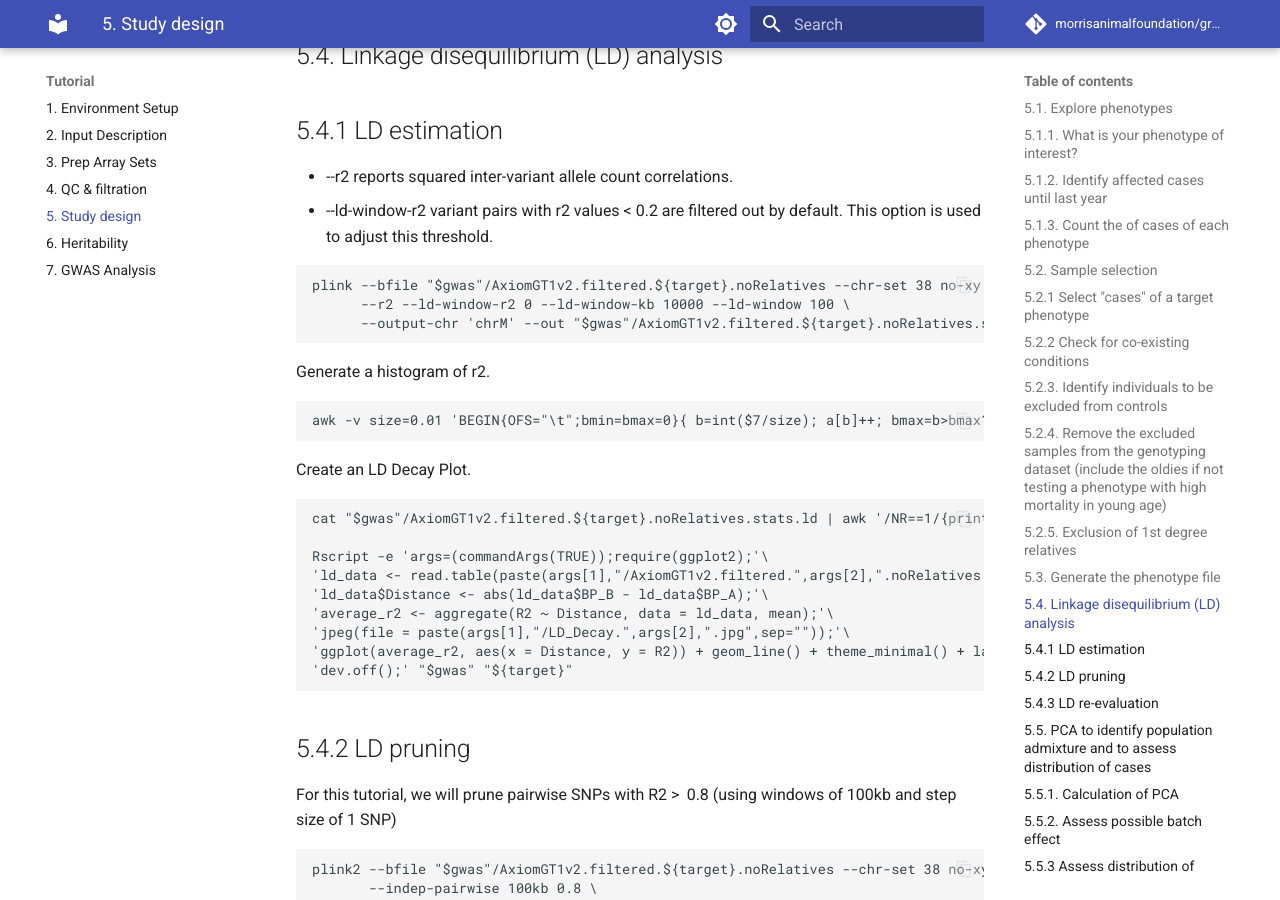
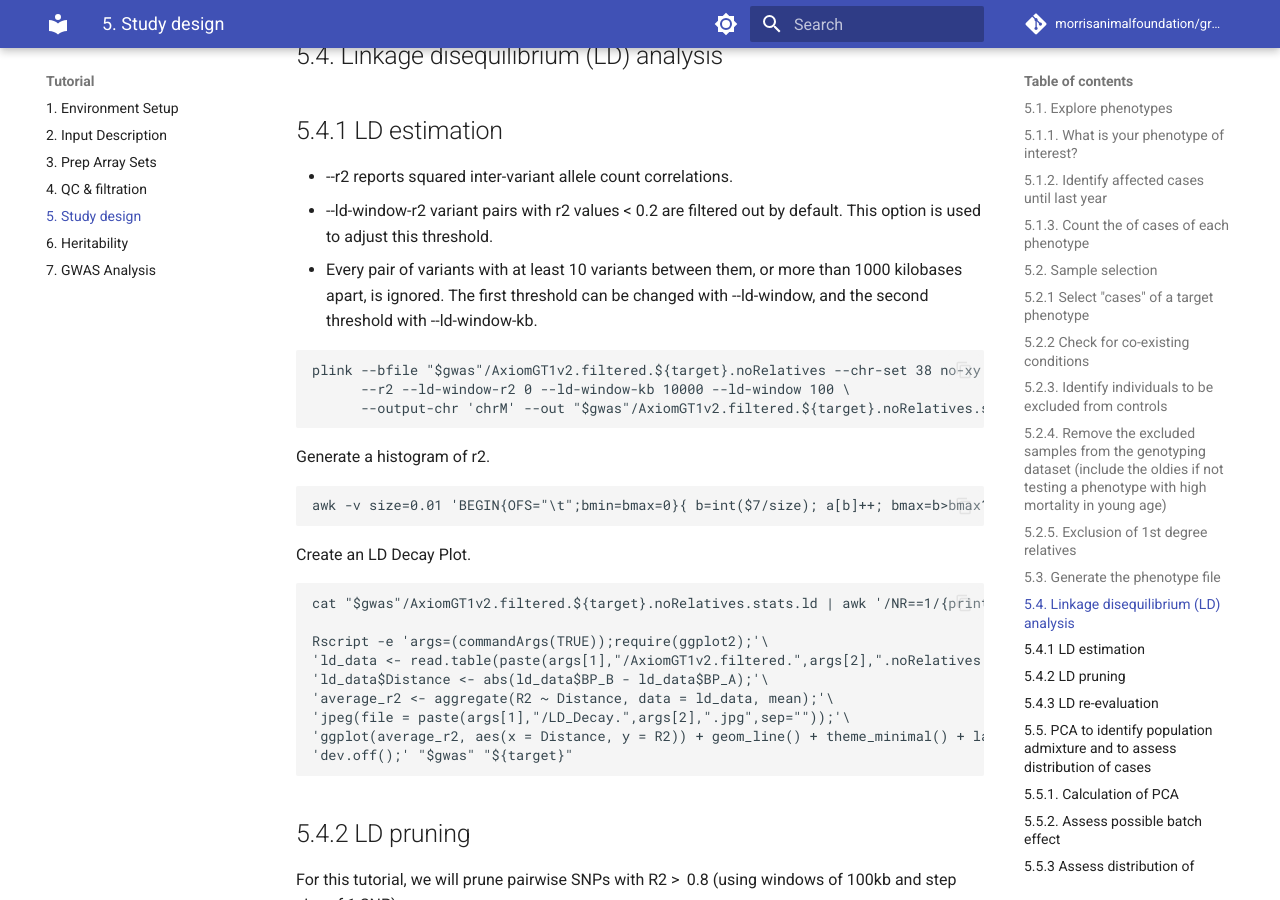
Before and after one commit to morrisanimalfoundation/grGWAS, an MkDocs documentation site: the page built from docs/5.pheno.md, in a window 1280 px wide and 900 px high, scrolled down 3317 px. Built offline with MkDocs 1.6.1 and Material for MkDocs 9.7.7, drawn with Linux system fonts in a browser that asks for light colours; comment, search, counter and statistics services are not loaded.

````diff
--- a/docs/5.pheno.md
+++ b/docs/5.pheno.md
@@ -116,6 +116,7 @@
 
 *    --r2 reports squared inter-variant allele count correlations.
 *    --ld-window-r2    variant pairs with r2 values < 0.2 are filtered out by default. This option is used to adjust this threshold.
+*    Every pair of variants with at least 10 variants between them, or more than 1000 kilobases apart, is ignored. The first threshold can be changed with --ld-window, and the second threshold with --ld-window-kb.
 
 ```
 plink --bfile "$gwas"/AxiomGT1v2.filtered.${target}.noRelatives --chr-set 38 no-xy --allow-extra-chr \
````
